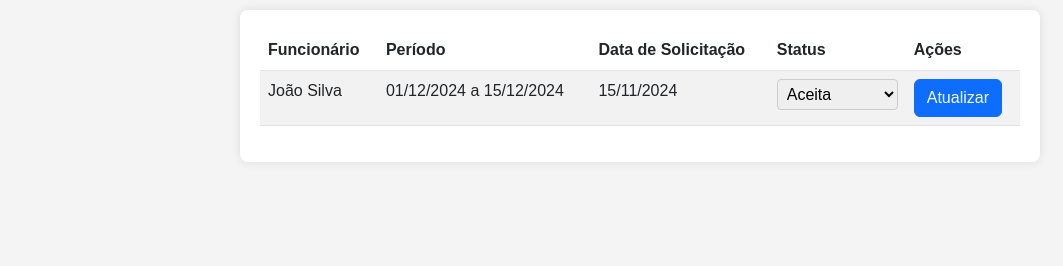
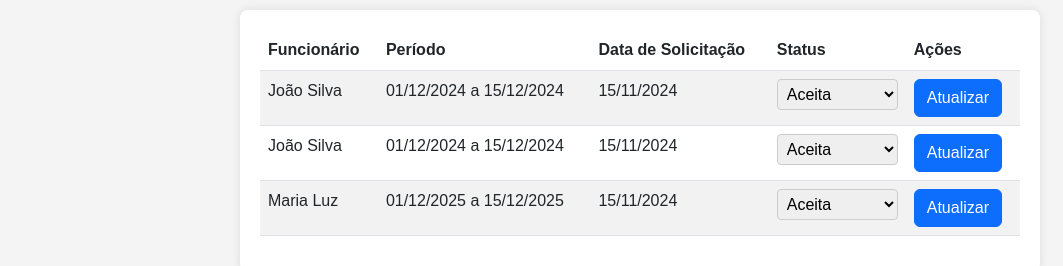
Before and after one commit to ErickLaufer/ProjectIOPoint, an Electron app: page assets/calendario/avaliarSolicitações.html in a window 1280 px wide. Shown: the part 118-384 px from the top of the page, without its empty margins (0-1063 px from the left). Drawn offline with nearby package versions, Linux system fonts and the light colour scheme.

```diff
--- a/assets/calendario/avaliarSolicitações.html
+++ b/assets/calendario/avaliarSolicitações.html
@@ -73,6 +73,36 @@
                         <button class="btn btn-primary btn-atualizar" data-solicitacao-id="1">Atualizar</button>
                     </td>
                 </tr>
+                <tr>
+                    <td>João Silva</td>
+                    <td>01/12/2024 a 15/12/2024</td>
+                    <td>15/11/2024</td>
+                    <td>
+                        <select class="status-select" data-solicitacao-id="1">
+                            <option value="Aceita">Aceita</option>
+                            <option value="Cancelada">Cancelada</option>
+                            <option value="Vendida">Vendida</option>
+                        </select>
+                    </td>
+                    <td>
+                        <button class="btn btn-primary btn-atualizar" data-solicitacao-id="1">Atualizar</button>
+                    </td>
+                </tr>
+                <tr>
+                    <td>Maria Luz</td>
+                    <td>01/12/2025 a 15/12/2025</td>
+                    <td>15/11/2024</td>
+                    <td>
+                        <select class="status-select" data-solicitacao-id="1">
+                            <option value="Aceita">Aceita</option>
+                            <option value="Cancelada">Cancelada</option>
+                            <option value="Vendida">Vendida</option>
+                        </select>
+                    </td>
+                    <td>
+                        <button class="btn btn-primary btn-atualizar" data-solicitacao-id="1">Atualizar</button>
+                    </td>
+                </tr>
                 <!-- Mais solicitações podem ser adicionadas dinamicamente aqui -->
             </tbody>
         </table>
--- a/assets/calendario/js/darkMode.js
+++ b/assets/calendario/js/darkMode.js
@@ -48,7 +48,6 @@
 }
 
 
-
 checkbox.addEventListener("change", ({target}) => {
     target.checked ? changeColors(darkMode) : changeColors(initialColors)
 })
```
